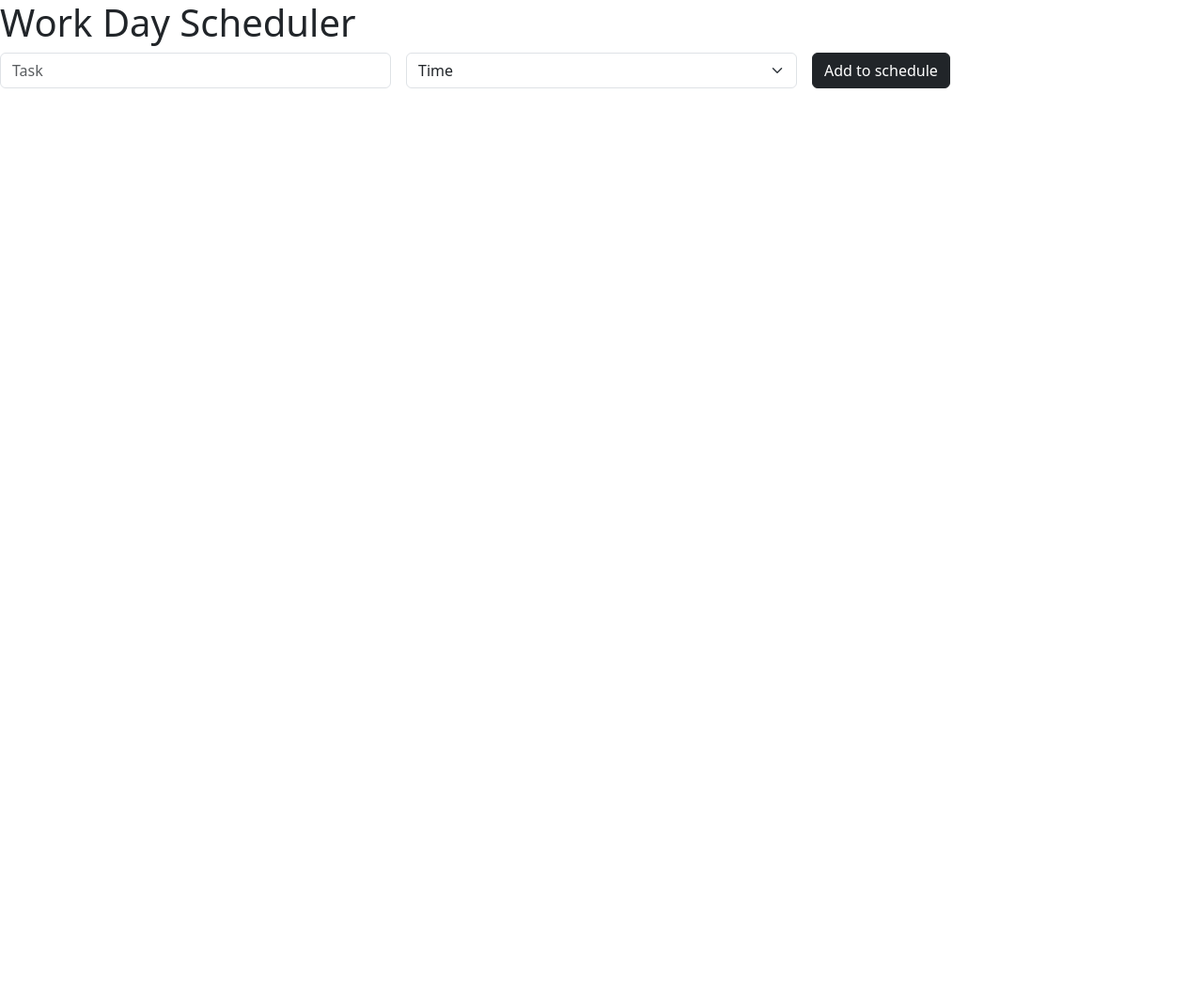
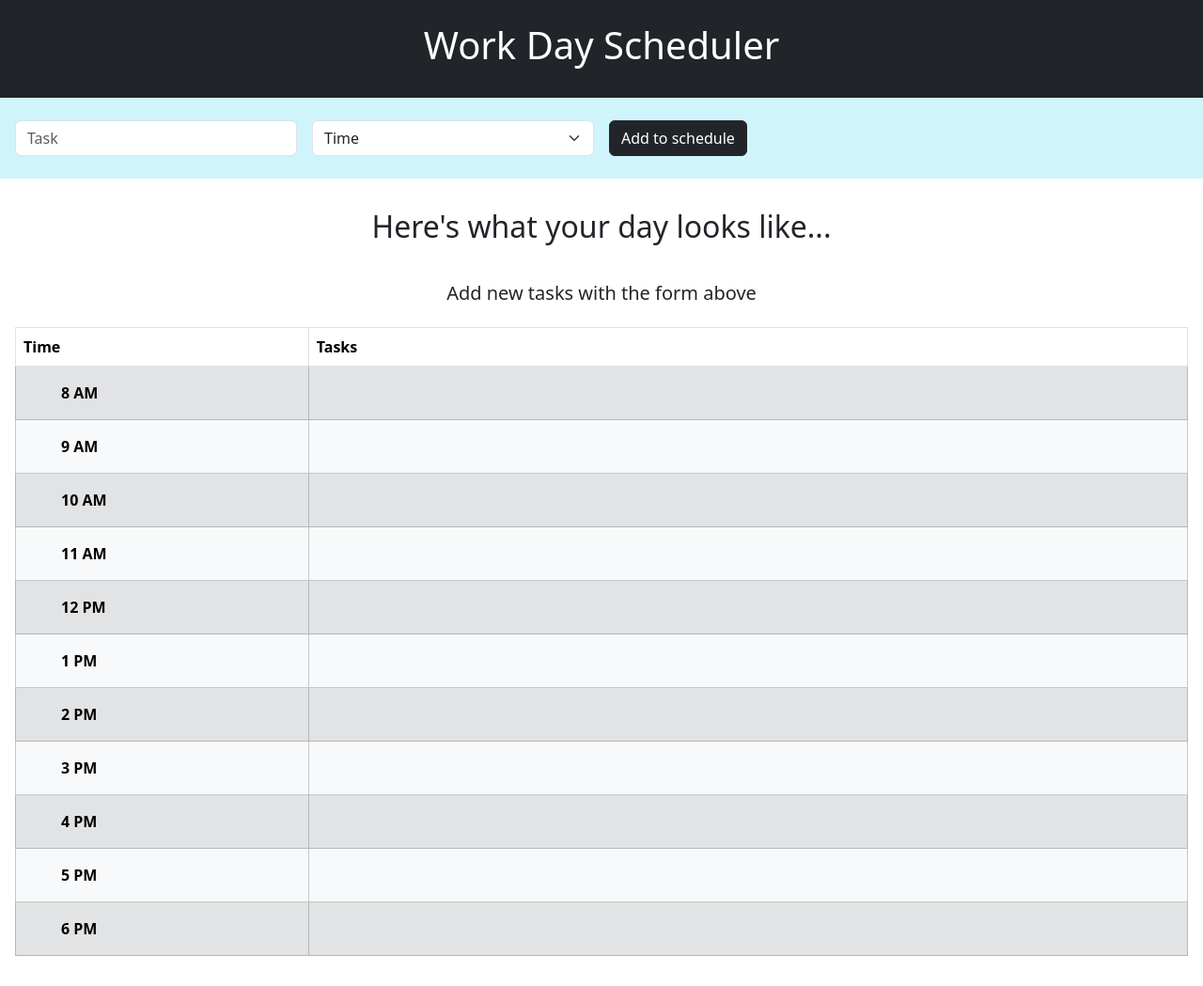
Before and after one commit to kgil60/work-day-scheduler, a website: page index.html in a window 1280 px wide. Shown: the whole page at 94% size. Before the commit the page ends 800 px from the top, so only its background shows below. Drawn offline with nearby package versions, Linux system fonts and the light colour scheme.

Commit message:
add table and styles

```diff
--- a/index.html
+++ b/index.html
@@ -8,16 +8,17 @@
   </head>
   <body>
 
-    <div id="main-head">
+    <div id="main-head" class="bg-dark text-white text-center p-4">
         <h1>Work Day Scheduler</h1>
     </div>
 
     <!-- form -->
+    <div class="bg-info-subtle px-3 py-4">
         <form id="form" class="row g-3">
-        <div class="col">
+            <div class="col-md-3 col-sm-12">
                 <input type="text" class="form-control" placeholder="Task" aria-label="Task">
             </div>
-        <div class="col">
+            <div class="col-md-3 col-sm-12">
                 <select id="input-time" class="form-select">
                     <option selected>Time</option>
                     <option>8 AM</option>
@@ -33,12 +34,120 @@
                     <option>6 PM</option>
                 </select>
             </div>
-        <div class="col">
+            <div class="col-md-3 col-sm-12">
                 <button type="submit" class="btn btn-dark">Add to schedule</button>
             </div>
         </form>
+    </div>
+
+    <!-- main content -->
+    <div id="main-content" class="p-3">
+        <div class="text-center">
+            <h2 class="p-3">Here's what your day looks like...</h2>
+            <h5 class="p-3">Add new tasks with the form above</h5>
+        </div>
 
 
+        <!-- task table -->
+        <table class="table table-bordered">
+            <thead>
+                <tr>
+                    <th class="col-3" scope="col">Time</th>
+                    <th class="col-9" scope="col">Tasks</th>
+                </tr>
+            </thead>
+            <tbody>
+                <tr class="table-secondary">
+                    <th class="py-3 px-5" scope="row">8 AM</th>
+                    <td>
+                        <ul id="id=tasks-8am">
+
+                        </ul>
+                    </td>
+                </tr>
+                <tr class="table-light">
+                    <th class="py-3 px-5" scope="row">9 AM</th>
+                    <td>
+                        <ul id="tasks-9">
+
+                        </ul>
+                    </td>
+                </tr>
+                <tr class="table-secondary">
+                    <th class="py-3 px-5" scope="row">10 AM</th>
+                    <td>
+                        <ul id="tasks-10">
+
+                        </ul>
+                    </td>
+                </tr>
+                <tr class="table-light">
+                    <th class="py-3 px-5" scope="row">11 AM</th>
+                    <td>
+                        <ul id="tasks-11">
+
+                        </ul>
+                    </td>
+                </tr>
+                <tr class="table-secondary">
+                    <th class="py-3 px-5" scope="row">12 PM</th>
+                    <td>
+                        <ul id="tasks-12">
+
+                        </ul>
+                    </td>
+                </tr>
+                <tr class="table-light">
+                    <th class="py-3 px-5" scope="row">1 PM</th>
+                    <td>
+                        <ul id="tasks-1">
+
+                        </ul>
+                    </td>
+                </tr>
+                <tr class="table-secondary">
+                    <th class="py-3 px-5" scope="row">2 PM</th>
+                    <td>
+                        <ul id="tasks-2">
+
+                        </ul>
+                    </td>
+                </tr>
+                <tr class="table-light">
+                    <th class="py-3 px-5" scope="row">3 PM</th>
+                    <td>
+                        <ul id="tasks-3">
+
+                        </ul>
+                    </td>
+                </tr>
+                <tr class="table-secondary">
+                    <th class="py-3 px-5" scope="row">4 PM</th>
+                    <td>
+                        <ul id="tasks-4">
+
+                        </ul>
+                    </td>
+                </tr>
+                <tr class="table-light">
+                    <th class="py-3 px-5" scope="row">5 PM</th>
+                    <td>
+                        <ul id="tasks-5">
+
+                        </ul>
+                    </td>
+                </tr>
+                <tr class="table-secondary">
+                    <th class="py-3 px-5" scope="row">6 PM</th>
+                    <td>
+                        <ul id="tasks-6">
+
+                        </ul>
+                    </td>
+                </tr>
+            </tbody>
+        </table>
+    </div>
 
     <script src="https://cdn.jsdelivr.net/npm/bootstrap@5.3.0-alpha3/dist/js/bootstrap.bundle.min.js" integrity="sha384-ENjdO4Dr2bkBIFxQpeoTz1HIcje39Wm4jDKdf19U8gI4ddQ3GYNS7NTKfAdVQSZe" crossorigin="anonymous"></script>
   </body>
```
Lines whose indentation alone changed are shown as unchanged.
